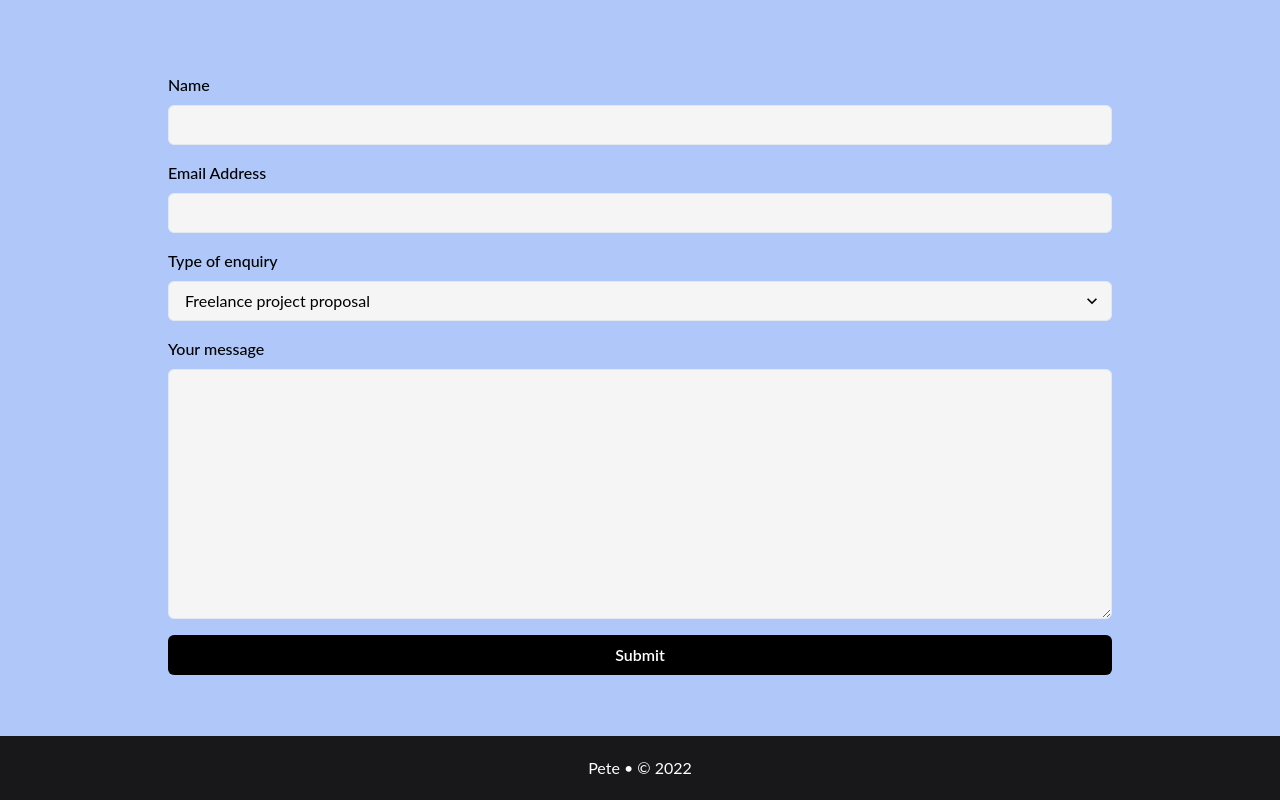
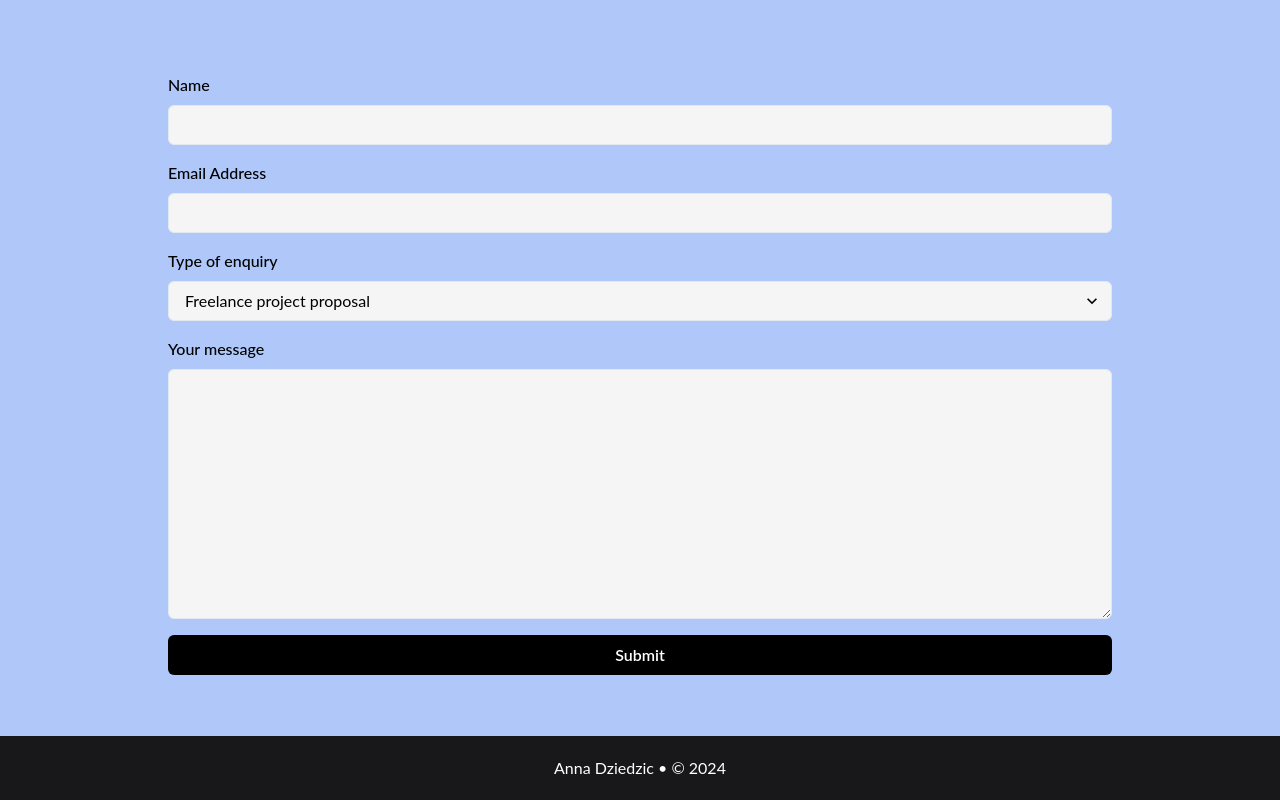
Before and after one commit to anjax1999/portfolio-project, a React (Create React App) app: page / in a window 1280 px wide. Shown: the part 1664-2464 px from the top of the page. Built offline with nearby package versions, Linux system fonts and the light colour scheme; a web font is replaced by a local one.

Commit message:
Update modułów i pliku package.json

```diff
--- a/src/components/Footer.js
+++ b/src/components/Footer.js
@@ -13,7 +13,7 @@ const Footer = () => {
           width="100%"
           height={16}
         >
-          <p>Pete • © 2022</p>
+          <p>Anna Dziedzic • © 2024</p>
         </Flex>
       </footer>
     </Box>
```
Also changed, not shown: package.json (+7 -0 lines), 18 other files (tests, documents, lock files or other folders).
